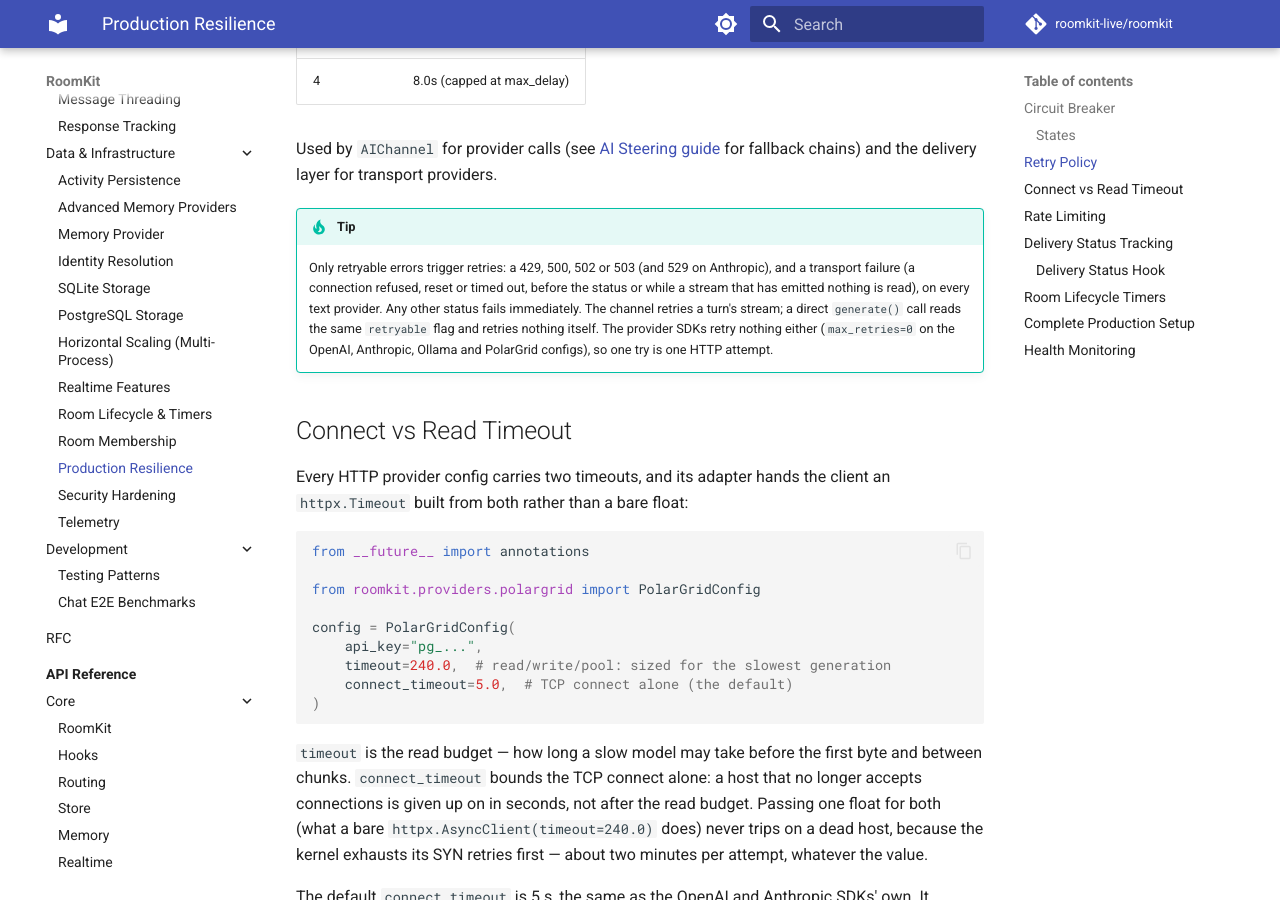
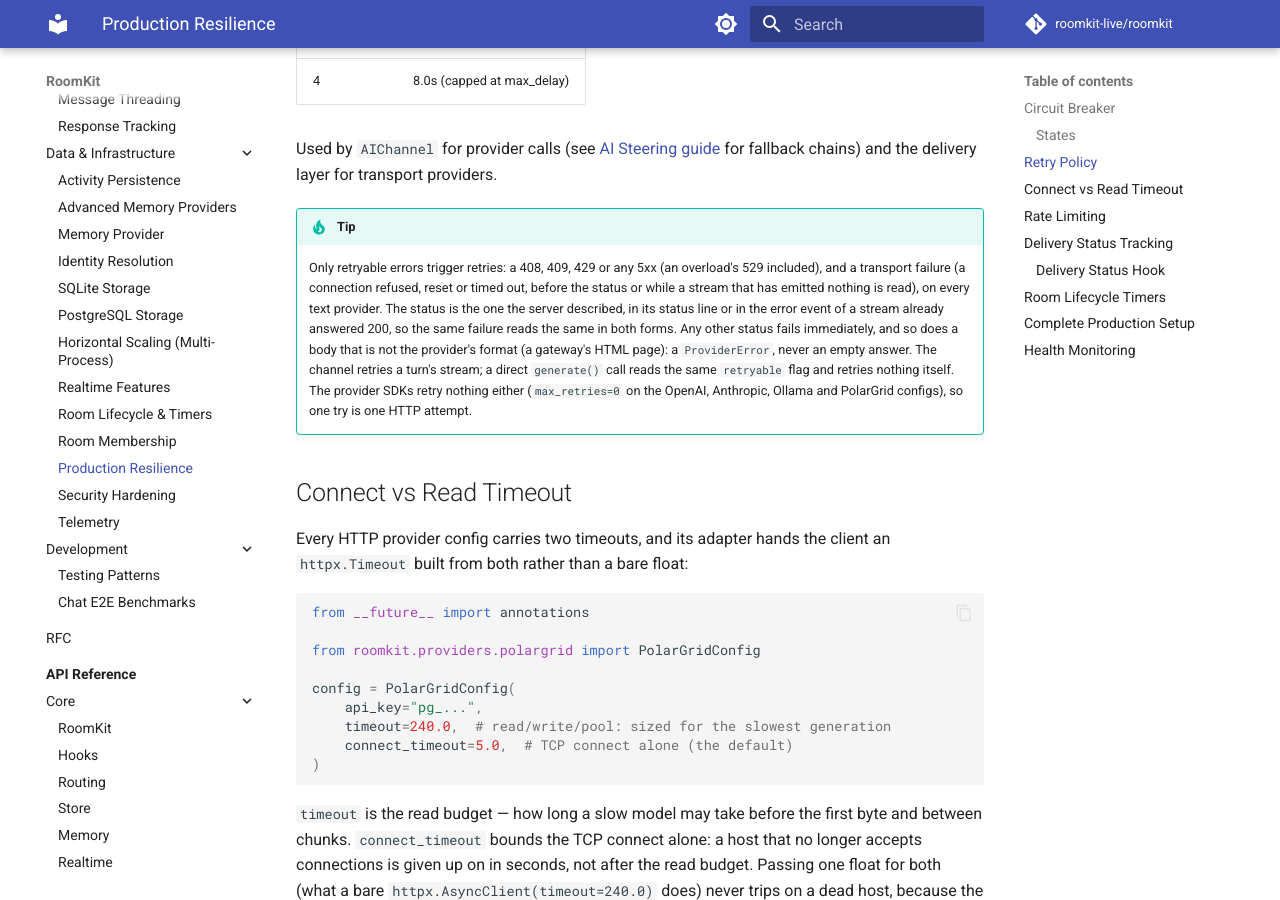
Before and after one commit to roomkit-live/roomkit-docs, an MkDocs documentation site: the page built from docs/guides/production-resilience.md, in a window 1280 px wide and 900 px high, scrolled down 1780 px. Built offline with MkDocs 1.6.1 and Material for MkDocs 9.7.7, drawn with Linux system fonts in a browser that asks for light colours; comment, search, counter and statistics services are not loaded.

Commit message:
docs(resilience): which failures are retried, whatever their form and provider (RMK-524)

```diff
--- a/docs/guides/production-resilience.md
+++ b/docs/guides/production-resilience.md
@@ -73,10 +73,15 @@ policy = RetryPolicy(
 Used by `AIChannel` for provider calls (see [AI Steering guide](ai-steering.md) for fallback chains) and the delivery layer for transport providers.
 
 !!! tip
-    Only retryable errors trigger retries: a 429, 500, 502 or 503 (and 529
-    on Anthropic), and a transport failure (a connection refused, reset or
-    timed out, before the status or while a stream that has emitted nothing
-    is read), on every text provider. Any other status fails immediately.
+    Only retryable errors trigger retries: a 408, 409, 429 or any 5xx (an
+    overload's 529 included), and a transport failure (a connection refused,
+    reset or timed out, before the status or while a stream that has emitted
+    nothing is read), on every text provider. The status is the one the
+    server described, in its status line or in the error event of a stream
+    already answered 200, so the same failure reads the same in both forms.
+    Any other status fails immediately, and so does a body that is not the
+    provider's format (a gateway's HTML page): a `ProviderError`, never an
+    empty answer.
     The channel retries a turn's stream; a direct `generate()` call reads
     the same `retryable` flag and retries nothing itself. The provider SDKs
     retry nothing either (`max_retries=0` on the OpenAI, Anthropic, Ollama
```
